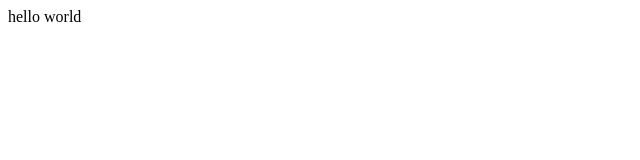
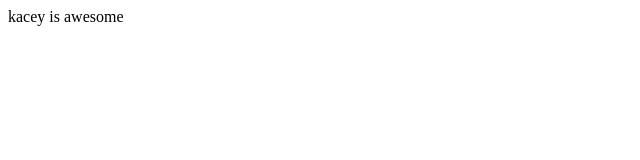
Before and after one commit to kaceym5669/gh-pages-test, a plain HTML site: page index.html in a window 1280 px wide. Shown: the full height of the page, 0-640 px from the left. Drawn offline with Linux system fonts and the light colour scheme.

Commit message:
change greeting

```diff
--- a/index.html
+++ b/index.html
@@ -5,6 +5,6 @@
     <title>title</title>
   </head>
   <body>
-    hello world
+kacey is awesome
   </body>
 </html>
```
